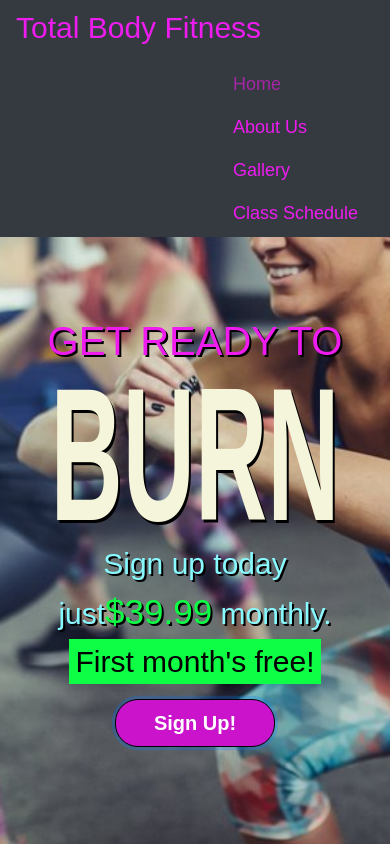
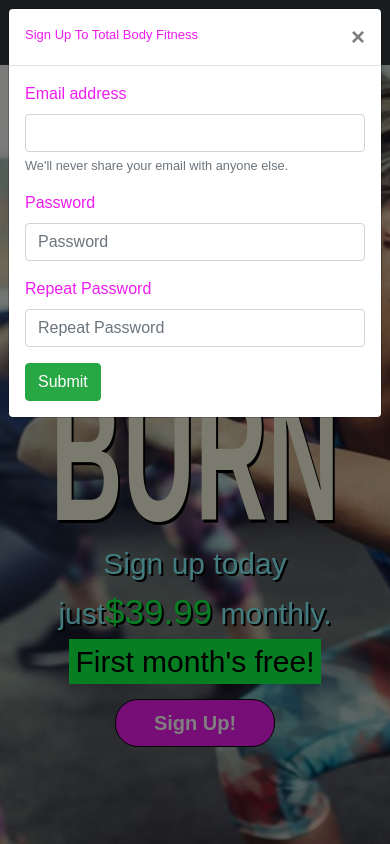
Before and after one commit to Code-Institute-Submissions/rpaulnarcis-milestone1_ReSub, a plain HTML site: page index.html in a window 390 px wide. Both pictures are taken after a click on the button "Sign Up!". Shown: the top 844 px of the page. Drawn offline with nearby package versions, Linux system fonts and the light colour scheme.

Commit message:
hamburger navbar Dropdown button added for mobile bootstrap javascript components added in order for the hamburger navbar drop down to work and sign up form to be displayed when the button is clicked

```diff
--- a/index.html
+++ b/index.html
@@ -13,6 +13,9 @@
 <!-- Nav -->
 <nav class="container-fluid navbar bg-dark navbar-expand-sm fixed-top">
 	<h1 class="navbar-brand">Total Body Fitness</h1>
+    <button class="navbar-toggler ml-auto" type="button" data-toggle="collapse" data-target="#navbarNavDropdown" aria-controls="navbarNavDropdown" aria-expanded="false" aria-label="Toggle navigation">
+    <span class="navbar-toggler-icon"><i class="fa fas fa-bars"></i></span></button>
+    <div class="collapse navbar-collapse" id="navbarNavDropdown">
         <ul class="navbar-nav ml-auto">
 			<li class="active nav-item mr-3"><a class="nav-link current" href="index.html">Home</a></li>
 			<li class="active nav-item mr-3"><a class="nav-link" href="../aboutus.html">About Us</a></li>
@@ -41,6 +44,36 @@
 	</div>
 </div>
 <!-- Call Out -->
+<div class="modal" tabindex="-1" role="dialog" id="signUpModal">
+	<div class="modal-dialog">
+		<div class="modal-content">
+			<div class="modal-header">
+				<h5 class="modal-title">Sign Up To Total Body Fitness</h5>
+				<button type="button" class="close" data-dismiss="modal" aria-label="Close">
+                    <span aria-hidden="true">&times;</span>
+                </button>
+			</div>
+			<div class="modal-body">
+				<form>
+					<div class="form-group">
+						<label for="exampleInputEmail1">Email address</label>
+						<input type="email" class="form-control" id="exampleInputEmail1" aria-describedby="emailHelp">
+						<small id="emailHelp" class="form-text text-muted">We'll never share your email with anyone else.</small>
+					</div>
+					<div class="form-group">
+						<label for="password">Password</label>
+						<input type="password" class="form-control" id="password" placeholder="Password">
+                    </div>
+					<div class="form-group">
+						<label for="repeatPassword">Repeat Password</label>
+						<input type="password" class="form-control" id="repeatPassword" placeholder="Repeat Password">
+                    </div>
+					<button type="submit" class="btn btn-success">Submit</button>
+				</form>
+			</div>
+		</div>
+	</div>
+</div>
 <footer>
     <div class="container-fluid footer-container bg-dark">
 		<div class="row footer">
@@ -83,5 +116,8 @@
 		</div>
 	</div>
 </footer>
+    <script src="https://code.jquery.com/jquery-3.3.1.slim.min.js" integrity="sha384-q8i/X+965DzO0rT7abK41JStQIAqVgRVzpbzo5smXKp4YfRvH+8abtTE1Pi6jizo" crossorigin="anonymous"></script>
+    <script src="https://cdnjs.cloudflare.com/ajax/libs/popper.js/1.14.3/umd/popper.min.js" integrity="sha384-ZMP7rVo3mIykV+2+9J3UJ46jBk0WLaUAdn689aCwoqbBJiSnjAK/l8WvCWPIPm49" crossorigin="anonymous"></script>
+    <script src="https://stackpath.bootstrapcdn.com/bootstrap/4.5.0/js/bootstrap.min.js" integrity="sha384-OgVRvuATP1z7JjHLkuOU7Xw704+h835Lr+6QL9UvYjZE3Ipu6Tp75j7Bh/kR0JKI" crossorigin="anonymous"></script>
 </body>
 </html>
```
